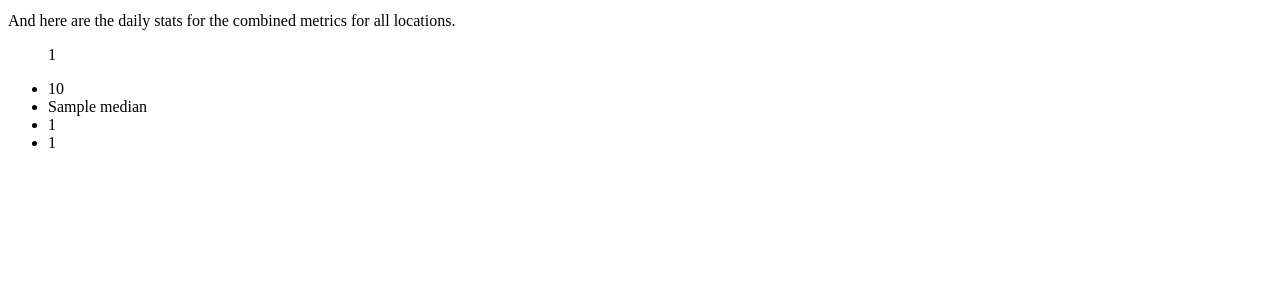
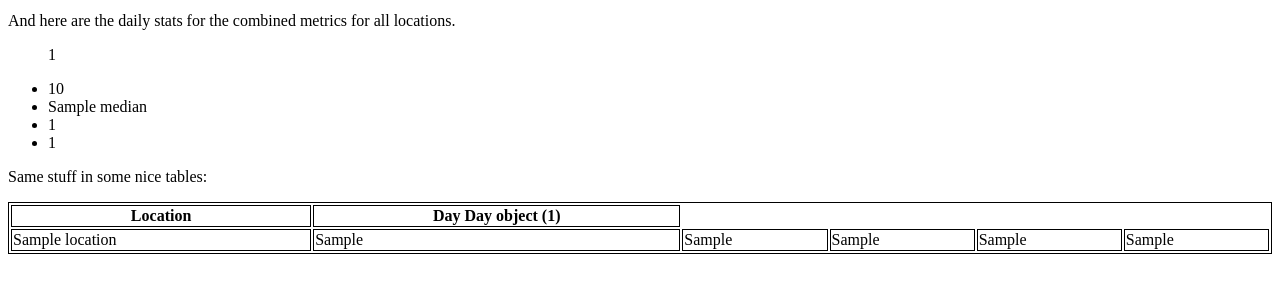
Before and after one commit to atifali/weather-summarizer, a Django app: template application/summarizer/templates/summarizer/index.html in a window 1280 px wide. Shown: the part 242-542 px from the top of the page. Run offline with Django 4.2, Linux system fonts and the light colour scheme; tables that the repository leaves empty hold one stand-in row (values such as "Sample post"); the template is opened without the code that fills it: values that come from a table or form of the project are taken from there, most other values are stand-ins (such as "Sample title", 1, 10 or a date in 2020).

Commit message:
location data in a table ahhhh

```diff
--- a/application/summarizer/templates/summarizer/index.html
+++ b/application/summarizer/templates/summarizer/index.html
@@ -1,5 +1,10 @@
 <!DOCTYPE html>
 <html>
+    <style>
+        table, th, td {
+            border:1px solid black;
+        }
+    </style>
     <body>
 
         <h1>Summarizer App</h1>
@@ -34,5 +39,26 @@
             <p>No daily stats found.</p>
         {% endif %}
 
+        <p>Same stuff in some nice tables:</p>
+        <table style="width:100%">
+            <tr>
+              <th>Location</th>
+              {% for day in days %}
+              <th>Day {{ day }}</th>
+              {% endfor %}
+            </tr>
+
+            {% for location in location_records %}
+            <tr>
+                <td>{{ location.name }}</td>
+                <td>{{ location.day1metric }}</td>
+                <td>{{ location.day2metric }}</td>
+                <td>{{ location.day3metric }}</td>
+                <td>{{ location.day4metric }}</td>
+                <td>{{ location.day5metric }}</td>
+            </tr>
+            {% endfor %}
+          </table>
+
     </body>
 </html>
--- a/application/summarizer/views.py
+++ b/application/summarizer/views.py
@@ -65,5 +65,6 @@ def index(request):
     context = {
         'location_records' : location_records,
         'daily_records' : daily_records,
+        'days' : range(5)
     }
     return render(request, 'summarizer/index.html', context)
```
